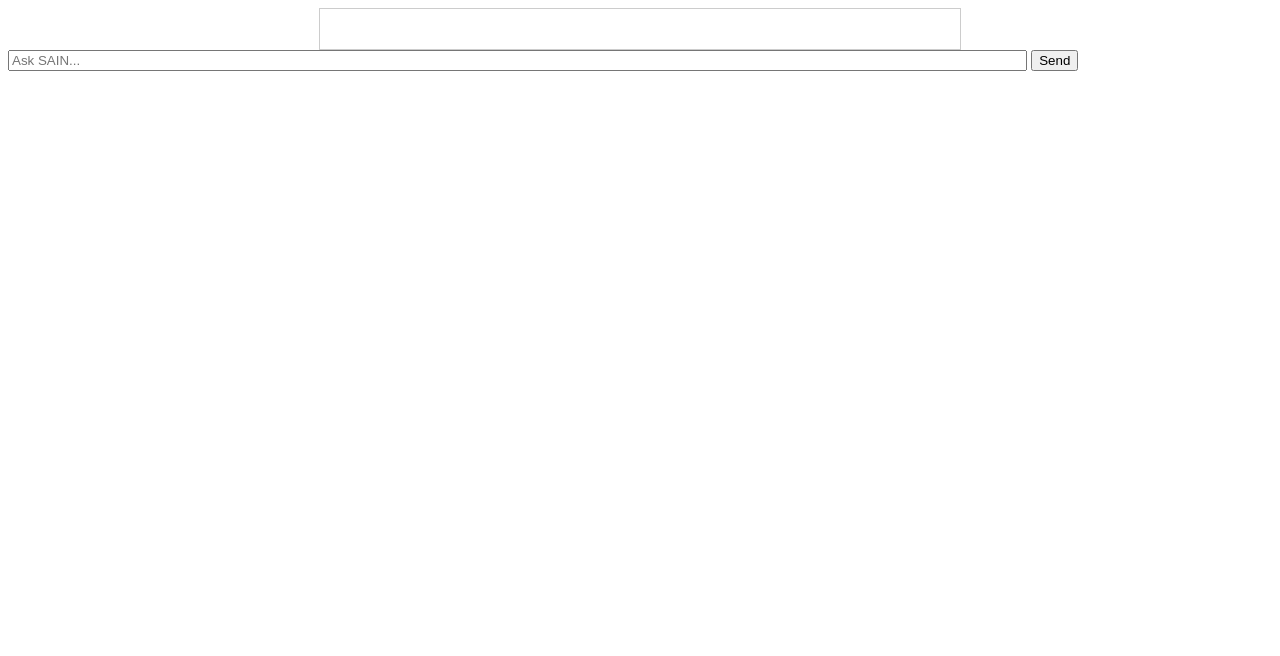
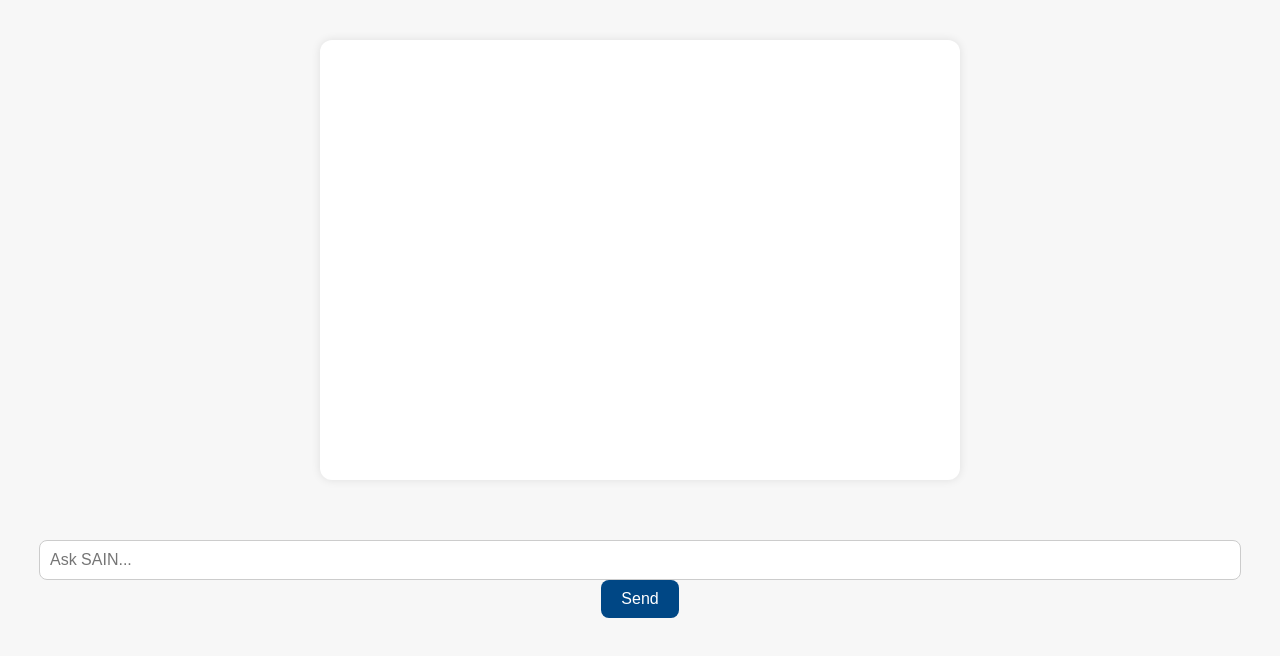
Before and after one commit to Image360MT/sain-assistant, a website: page index.html in a window 1280 px wide. Drawn offline with Linux system fonts and the light colour scheme.

Commit message:
Style update: polished chat UI

```diff
--- a/index.html
+++ b/index.html
@@ -3,28 +3,72 @@
 <head>
   <title>SAIN Assistant</title>
   <style>
+    body {
+      font-family: 'Segoe UI', sans-serif;
+      background-color: #f7f7f7;
+      padding: 0;
+      margin: 0;
+    }
+
     #chatbox {
       width: 100%;
       max-width: 600px;
-      margin: 0 auto;
+      margin: 40px auto;
+      background: white;
+      border-radius: 12px;
+      box-shadow: 0 0 10px rgba(0,0,0,0.1);
       padding: 20px;
-      border: 1px solid #ccc;
+      overflow-y: auto;
+      min-height: 400px;
     }
+
     .message {
       margin: 10px 0;
+      line-height: 1.5;
     }
+
     .user {
       font-weight: bold;
+      color: #004785;
     }
+
     .assistant {
-      color: #555;
+      color: #333;
+      background: #f1f1f1;
+      padding: 10px;
+      border-radius: 8px;
+    }
+
+    #userInput {
+      width: calc(100% - 100px);
+      padding: 10px;
+      margin-top: 20px;
+      border: 1px solid #ccc;
+      border-radius: 8px;
+      font-size: 16px;
+    }
+
+    button {
+      padding: 10px 20px;
+      font-size: 16px;
+      background: #004785;
+      color: white;
+      border: none;
+      border-radius: 8px;
+      cursor: pointer;
+    }
+
+    button:hover {
+      background: #003366;
     }
   </style>
 </head>
 <body>
   <div id="chatbox"></div>
-  <input id="userInput" type="text" placeholder="Ask SAIN..." style="width: 80%;">
-  <button onclick="sendMessage()">Send</button>
+  <div style="text-align:center;">
+    <input id="userInput" type="text" placeholder="Ask SAIN..." />
+    <button onclick="sendMessage()">Send</button>
+  </div>
 
   <script src="chat.js"></script>
 </body>
```
